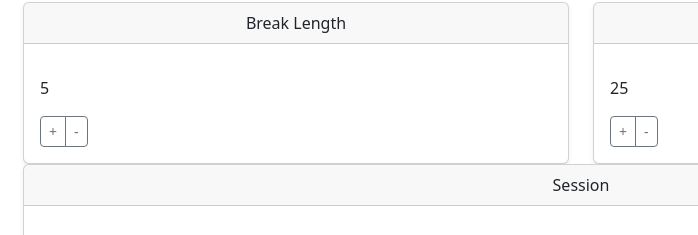
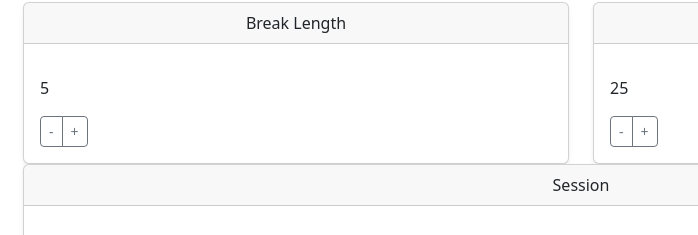
Before and after one commit to alvinkg/25-5Clock, a plain HTML site: page index.html in a window 1280 px wide. Shown: the part 150-385 px from the top of the page, 59-757 px from the left. Drawn offline with nearby package versions, Linux system fonts and the light colour scheme.

Commit message:
amended and passed test

```diff
--- a/index.html
+++ b/index.html
@@ -21,8 +21,8 @@
                     </p>
                     <div class="d-flex justify-content-between align-items-center">
                     <div class="btn-group">
+                        <button id="break-decrement" type="button" class="btn btn-sm btn-outline-secondary">-</button>
                         <button id="break-increment" type="button" class="btn btn-sm btn-outline-secondary">+</button>
-                        <button id="break-decrement" type="button" class="btn btn-sm btn-outline-secondary">-</button>
                     </div>
                     <!-- <small class="text-body-secondary">9 mins</small> -->
                     </div>
@@ -39,8 +39,8 @@
                     </p>
                     <div class="d-flex justify-content-between align-items-center">
                     <div class="btn-group">
+                        <button id="session-decrement" type="button" class="btn btn-sm btn-outline-secondary">-</button>
                         <button id="session-increment" type="button" class="btn btn-sm btn-outline-secondary">+</button>
-                        <button id="session-decrement" type="button" class="btn btn-sm btn-outline-secondary">-</button>
                     </div>
                     <!-- <small class="text-body-secondary">9 mins</small> -->
                     </div>
@@ -77,6 +77,6 @@
 
     <script src="https://cdn.jsdelivr.net/npm/bootstrap@5.3.0/dist/js/bootstrap.bundle.min.js" integrity="sha384-geWF76RCwLtnZ8qwWowPQNguL3RmwHVBC9FhGdlKrxdiJJigb/j/68SIy3Te4Bkz" crossorigin="anonymous"></script>
     <script src="https://cdn.freecodecamp.org/testable-projects-fcc/v1/bundle.js"></script>
-    <script src="./timerLogic.js"></script>
+    <script src="./script.js"></script>
   </body>
 </html>
```
